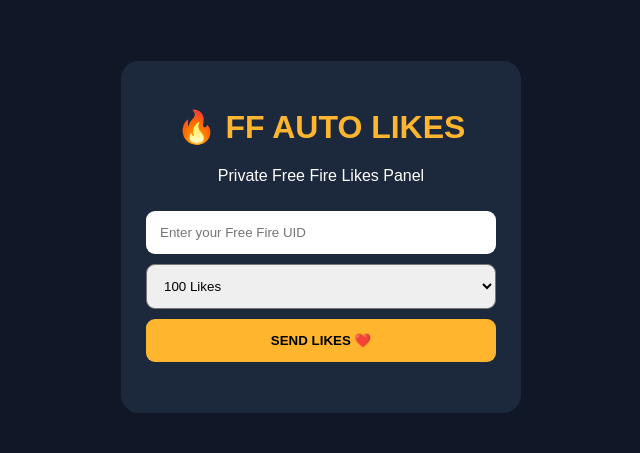
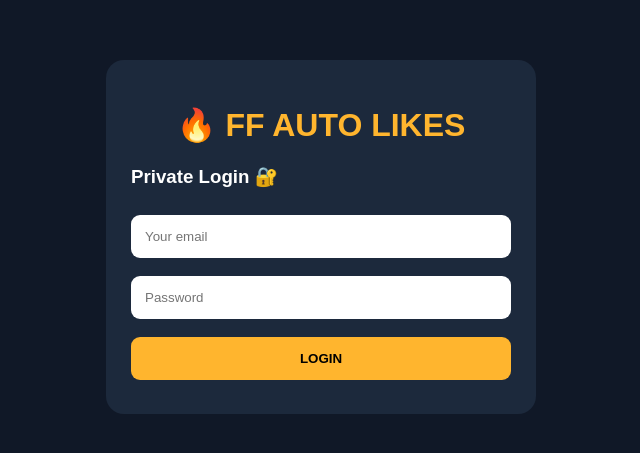
Before and after one commit to kloers12/Ff-auto-likes, a plain HTML site: page index.html in a window 1280 px wide. Shown: the part 163-616 px from the top of the page, without its empty margins (319-959 px from the left). Drawn offline with nearby package versions, Linux system fonts and the light colour scheme.

Commit message:
Refactor HTML structure and styles for layout

```diff
--- a/index.html
+++ b/index.html
@@ -2,76 +2,123 @@
 <!DOCTYPE html>
 <html lang="en">
 <head>
-<meta name="viewport" content="width=device-width, initial-scale=1">
+<meta name="viewport" content="width=device-width,initial-scale=1">
 <title>FF Auto Likes</title>
+<script src="https://cdn.jsdelivr.net/npm/@supabase/supabase-js@2"></script>
 <style>
-*{box-sizing:border-box}
-body{
-  margin:0;
-  background:#101827;
-  color:white;
-  font-family:Arial,sans-serif;
-  display:flex;
-  justify-content:center;
-  align-items:center;
-  min-height:100vh;
-}
-.container{
-  width:90%;
-  max-width:400px;
-  background:#1c293c;
-  padding:25px;
-  border-radius:18px;
-  text-align:center;
-}
-h1{color:#ffb52e}
-input,button{
-  width:100%;
-  padding:14px;
-  margin:10px 0;
-  border:0;
-  border-radius:9px;
-}
-button{
-  background:#ffb52e;
-  font-weight:bold;
-  cursor:pointer;
-}
-select{width:100%;padding:13px;border-radius:9px}
-#result{color:#62e6a0}
+body{background:#101827;color:white;font-family:Arial;
+display:flex;justify-content:center;align-items:center;
+min-height:100vh;margin:0}
+.card{background:#1c293c;padding:25px;border-radius:18px;
+width:85%;max-width:380px}
+h1{color:#ffb52e;text-align:center}
+input,select,button{width:100%;padding:14px;margin:9px 0;
+box-sizing:border-box;border:0;border-radius:9px}
+button{background:#ffb52e;font-weight:bold}
+.hidden{display:none}
+li{margin:12px 0;font-size:14px}
+#message{color:#62e6a0}
 </style>
 </head>
 <body>
-<div class="container">
+<div class="card">
 <h1>🔥 FF AUTO LIKES</h1>
-<p>Private Free Fire Likes Panel</p>
 
-<input id="uid" placeholder="Enter your Free Fire UID">
+<div id="login">
+<h3>Private Login 🔐</h3>
+<input id="email" type="email" placeholder="Your email">
+<input id="password" type="password" placeholder="Password">
+<button onclick="login()">LOGIN</button>
+</div>
 
+<div id="panel" class="hidden">
+<h3>Welcome, Admin!</h3>
+<input id="uid" placeholder="Free Fire UID">
 <select id="amount">
 <option value="100">100 Likes</option>
 <option value="200">200 Likes</option>
 </select>
-
-<button onclick="sendLikes()">SEND LIKES ❤️</button>
-
-<p id="result"></p>
+<button onclick="sendRequest()">SEND REQUEST ❤️</button>
+<p id="message"></p>
+<h3>Request History 📋</h3>
+<ul id="history"></ul>
+<button onclick="logout()">LOG OUT</button>
+</div>
 </div>
 
 <script>
-function sendLikes(){
+const SUPABASE_URL = "sb_publishable_HnM5h8atimCfNtT7WByIHw_TJrsQIgT";
+const SUPABASE_KEY = "sb_secret_Uq59RUWi38XOzQLCwrxvbQ_HDLsEUJE";
+
+const db = window.supabase.createClient(
+ SUPABASE_URL,
+ SUPABASE_KEY
+);
+
+async function login(){
+ const {data,error}=await db.auth.signInWithPassword({
+  email:document.getElementById("email").value,
+  password:document.getElementById("password").value
+ });
+ if(error){alert(error.message);return;}
+ showPanel();
+}
+
+async function showPanel(){
+ document.getElementById("login").classList.add("hidden");
+ document.getElementById("panel").classList.remove("hidden");
+ await loadHistory();
+}
+
+async function sendRequest(){
  const uid=document.getElementById("uid").value.trim();
- const result=document.getElementById("result");
+ const amount=Number(document.getElementById("amount").value);
+ const message=document.getElementById("message");
 
  if(!/^\d{5,20}$/.test(uid)){
-   result.textContent="Enter a valid numeric UID!";
-   return;
+  message.textContent="Invalid UID!";
+  return;
  }
 
- result.textContent=
- "Request saved locally for UID "+uid+
- ". Actual likes require an authorized provider.";
+ const {error}=await db.from("likes_requests").insert({
+  uid:uid,
+  amount:amount
+ });
+
+ if(error){message.textContent=error.message;return;}
+
+ message.textContent="Request saved successfully!";
+ document.getElementById("uid").value="";
+ await loadHistory();
 }
+
+async function loadHistory(){
+ const {data,error}=await db.from("likes_requests")
+ .select("id,uid,amount,status,created_at")
+ .order("created_at",{ascending:false});
+
+ const list=document.getElementById("history");
+ list.replaceChildren();
+
+ if(error){list.textContent="Could not load history.";return;}
+
+ data.forEach(item=>{
+  const li=document.createElement("li");
+  li.textContent="UID: "+item.uid+" | "+item.amount+
+   " likes | "+item.status;
+  list.appendChild(li);
+ });
+}
+
+async function logout(){
+ await db.auth.signOut();
+ document.getElementById("panel").classList.add("hidden");
+ document.getElementById("login").classList.remove("hidden");
+}
+
+db.auth.getSession().then(({data})=>{
+ if(data.session) showPanel();
+});
 </script>
 </body>
 </html>
```
